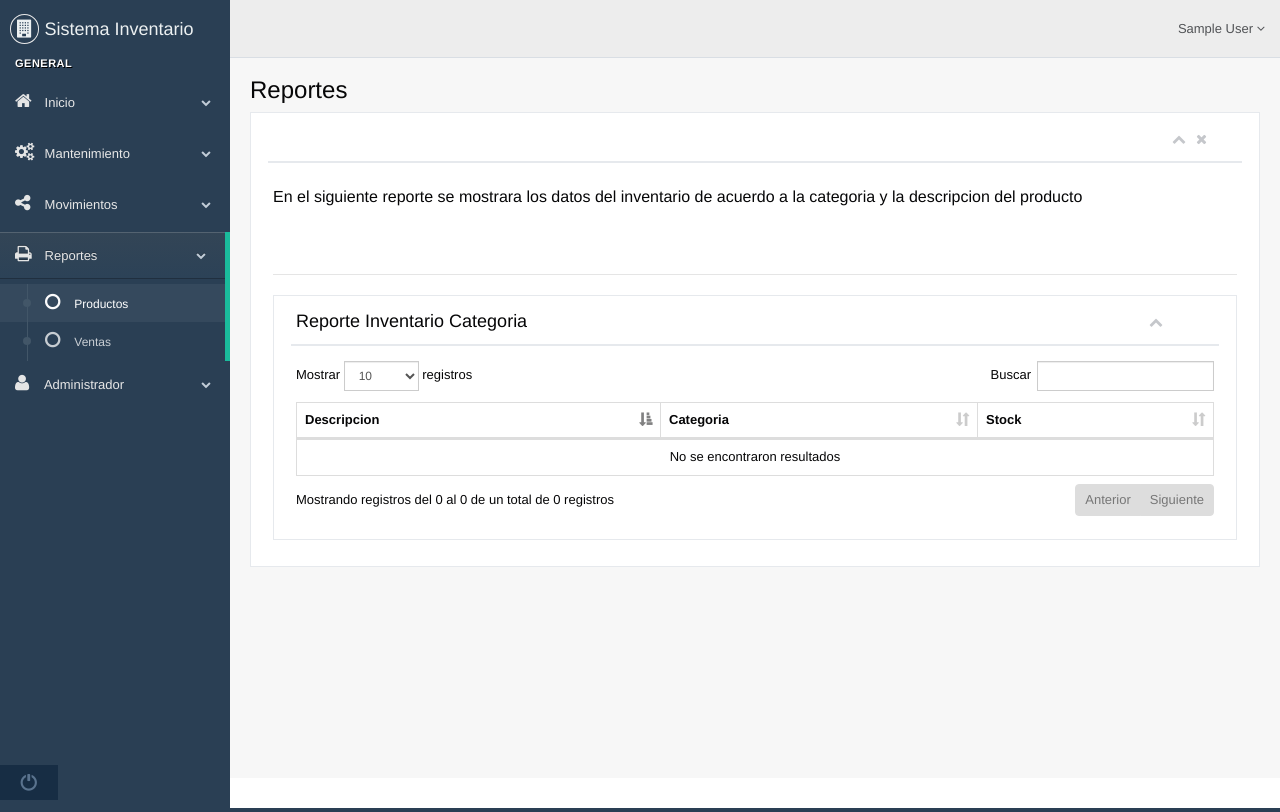
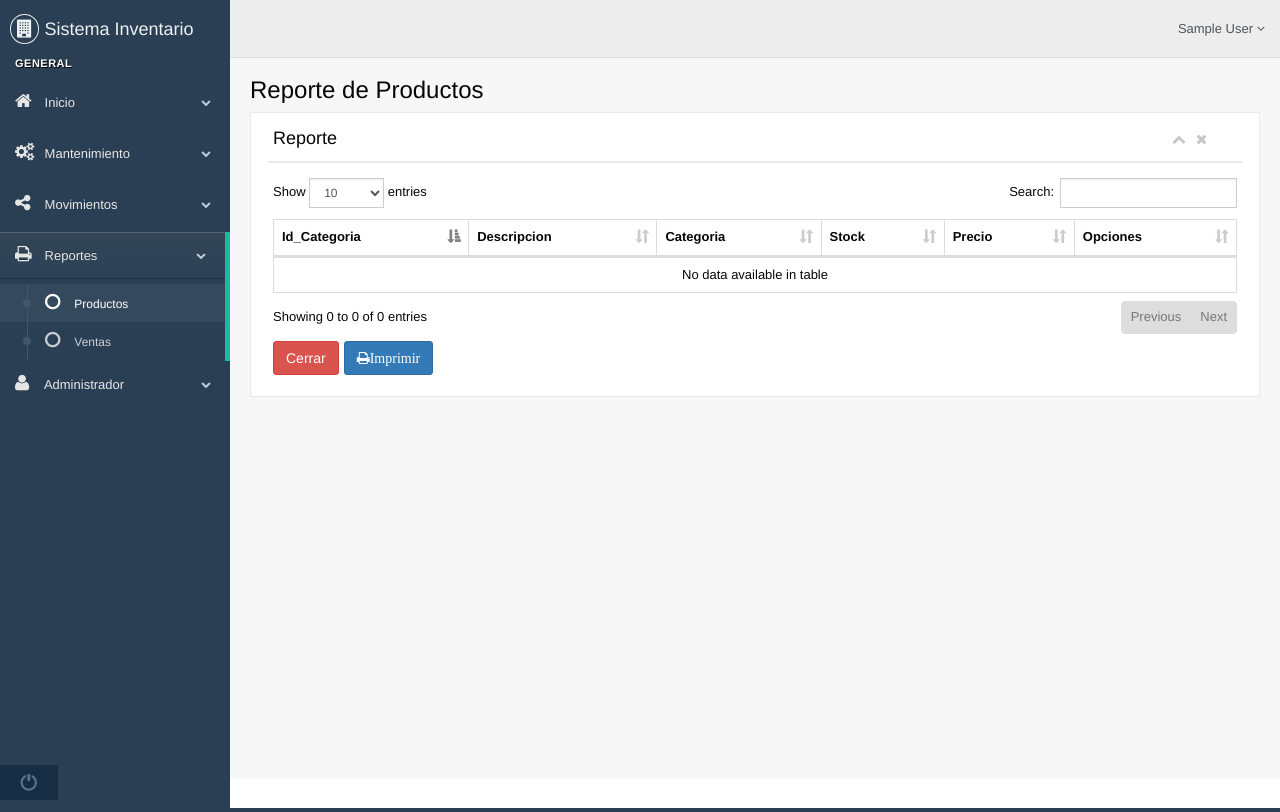
Before and after one commit to melgar1992/sistema-inventario, a CodeIgniter app: page /sistema-inventario/Reportes/Reporte_inventario_general in a window 1280 px wide. Run offline with CodeIgniter, Linux system fonts and the light colour scheme; the visitor is signed in with stand-in values (Sample User, id 1); data that the repository does not hold is empty; some libraries are stand-ins or nearby versions.

Commit message:
Reporte del producto
Se arreglo el data table en el resporte y se colocaron los botones de imprimir

```diff
--- a/application/models/Reportes_model.php
+++ b/application/models/Reportes_model.php
@@ -3,9 +3,10 @@ class Reportes_model extends CI_Model
 {
     public function getInvenario()
     {
-        $this->db->select('nombre, descripcion');
+        $this->db->select('id_categorias,nombre, descripcion');
         $this->db->select_sum('stock');
-        $this->db->group_by('descripcion, nombre');
+        $this->db->select_sum('precio');
+        $this->db->group_by('id_categorias,descripcion, nombre');
         $this->db->or_where('descripcion', 'Nuevo');
         $this->db->or_where('descripcion', 'Usado');
         $this->db->or_where('descripcion', 'Desgastado');
--- a/application/views/form/admin/reportes/reporte_inventario_general.php
+++ b/application/views/form/admin/reportes/reporte_inventario_general.php
@@ -3,7 +3,7 @@
     <div class="">
         <div class="page-title">
             <div class="title_left">
-                <h3>Reportes</h3>
+                <h3>Reporte de Productos</h3>
             </div>
 
             <div class="title_right">
@@ -16,7 +16,7 @@
             <div class="col-md-12 col-sm-12 col-xs-12">
                 <div class="x_panel">
                     <div class="x_title">
-
+                        <h2>Reporte</h2>
                         <ul class="nav navbar-right panel_toolbox">
                             <li><a class="collapse-link"><i class="fa fa-chevron-up"></i></a>
                             </li>
@@ -26,56 +26,43 @@
                         <div class="clearfix"></div>
                     </div>
                     <div class="x_content">
+                        <div class="row">
 
-                        <h4>En el siguiente reporte se mostrara los datos del inventario de acuerdo a la categoria y la descripcion del producto</h4>
-                        <br> </br>
-
-
-
-                        <div class="ln_solid"></div>
-
-                        </form>
-                        <!-- Box de la tabla -->
-                        <div class="row">
-                            <div class="col-md-12 col-sm-12 col-xs-12">
-                                <div class="x_panel">
-                                    <div class="x_title">
-                                        <h2>Reporte Inventario Categoria</h2>
-                                        <ul class="nav navbar-right panel_toolbox">
-                                            <li><a class="collapse-link"><i class="fa fa-chevron-up"></i></a>
-                                            </li>
-                                        </ul>
-                                        <div class="clearfix"></div>
-                                    </div>
-                                    <div class="x_content">
-                                        <table id="example1" class="table table-bordered btn-hover">
+                            <div class="col-md-12">
+                                <table id="example" class="table table-bordered btn-hover">
                                     <thead>
                                         <tr>
 
+                                            <th>Id_Categoria</th>
                                             <th>Descripcion</th>
                                             <th>Categoria</th>
                                             <th>Stock</th>
+                                            <th>Precio</th>
+                                            <th>Opciones</th>
+
 
                                         </tr>
                                     </thead>
                                     <tbody>
-
+                                        <?php if (!empty($productos)) : ?>
                                             <?php foreach ($productos as $producto) : ?>
-
                                                 <tr>
-
-
-
+                                                    <td><?php echo $producto->id_categorias ?></td>
                                                     <td><?php echo $producto->nombre; ?></td>
                                                     <td><?php echo $producto->descripcion; ?></td>
                                                     <td><?php echo $producto->stock; ?></td>
+                                                    <td><?php echo $producto->precio;?></td>
 
                                                     <td>
+
+                                                </tr>
                                             <?php endforeach; ?>
+                                        <?php endif; ?>
 
                                     </tbody>
                                 </table>
-                                    </div>
+                                <button type="button" class="btn btn-danger pull-left" data-dismiss="modal">Cerrar</button>
+                                <button type="button" class="btn btn-primary btn-print"><span class="fa fa-print">Imprimir</span></button>
                             </div>
                         </div>
                     </div>
@@ -86,3 +73,44 @@
 </div>
 </div>
 <!-- /page content -->
+
+<div class="modal fade" id="modal-default">
+
+    <div class="modal-dialog">
+
+        <div class="modal-content">
+
+            <div class="modal-header">
+
+                <button type="button" class="close" data-dismiss="modal" aria-label="Close">
+
+                    <span aria-hidden="true">&times;</span></button>
+
+                <h4 class="modal-title">Informacion de la venta</h4>
+
+            </div>
+
+            <div class="modal-body">
+
+
+
+            </div>
+
+            <div class="modal-footer">
+
+
+
+
+            </div>
+
+        </div>
+
+        <!-- /.modal-content -->
+
+    </div>
+
+    <!-- /.modal-dialog -->
+
+</div>
+
+<!-- /.modal -->
--- /dev/null
+++ b/assets/JavaScript/JsReportesInventario.js
@@ -0,0 +1,8 @@
+$(document).ready(function() {
+    var base_url = $("#base_url").val();
+    $('#example').dataTable();
+    $(".btn-print").on("click", function() {
+
+
+    })
+})
```
Lines whose indentation alone changed are shown as unchanged.
